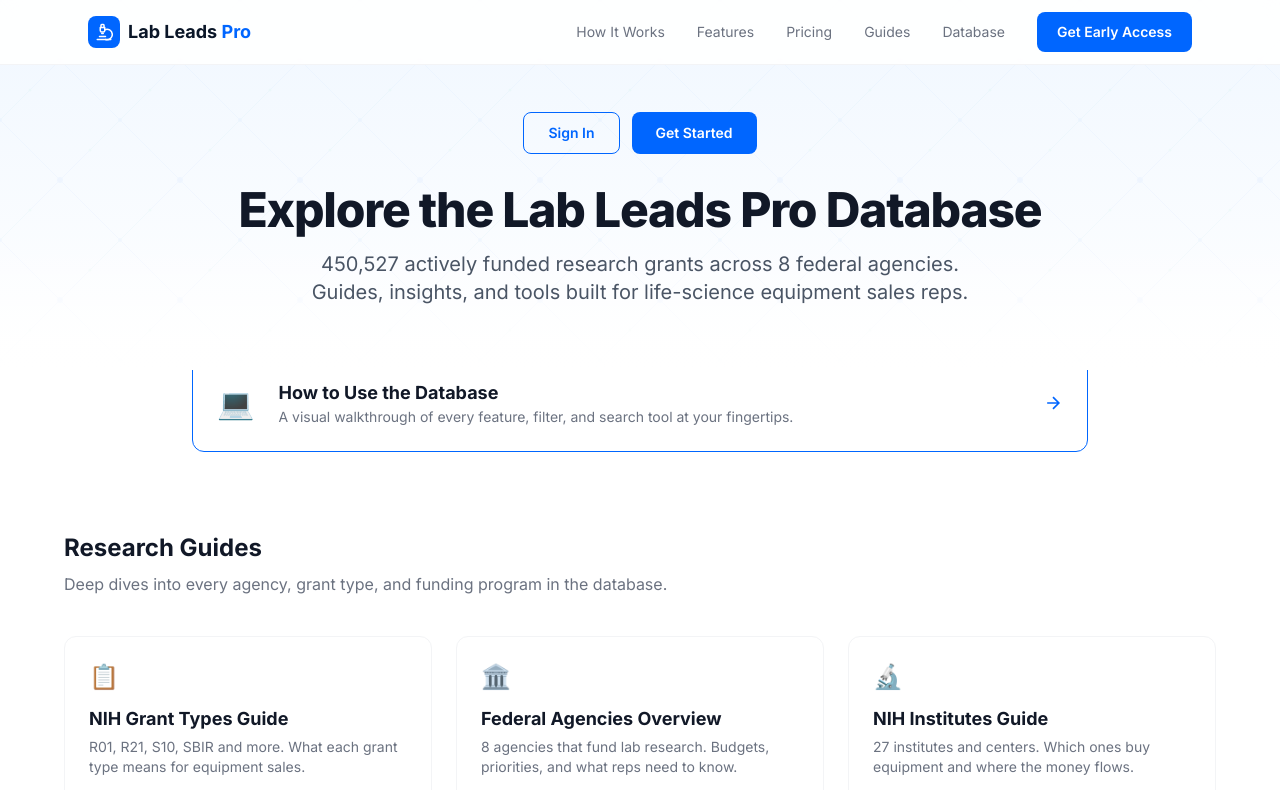
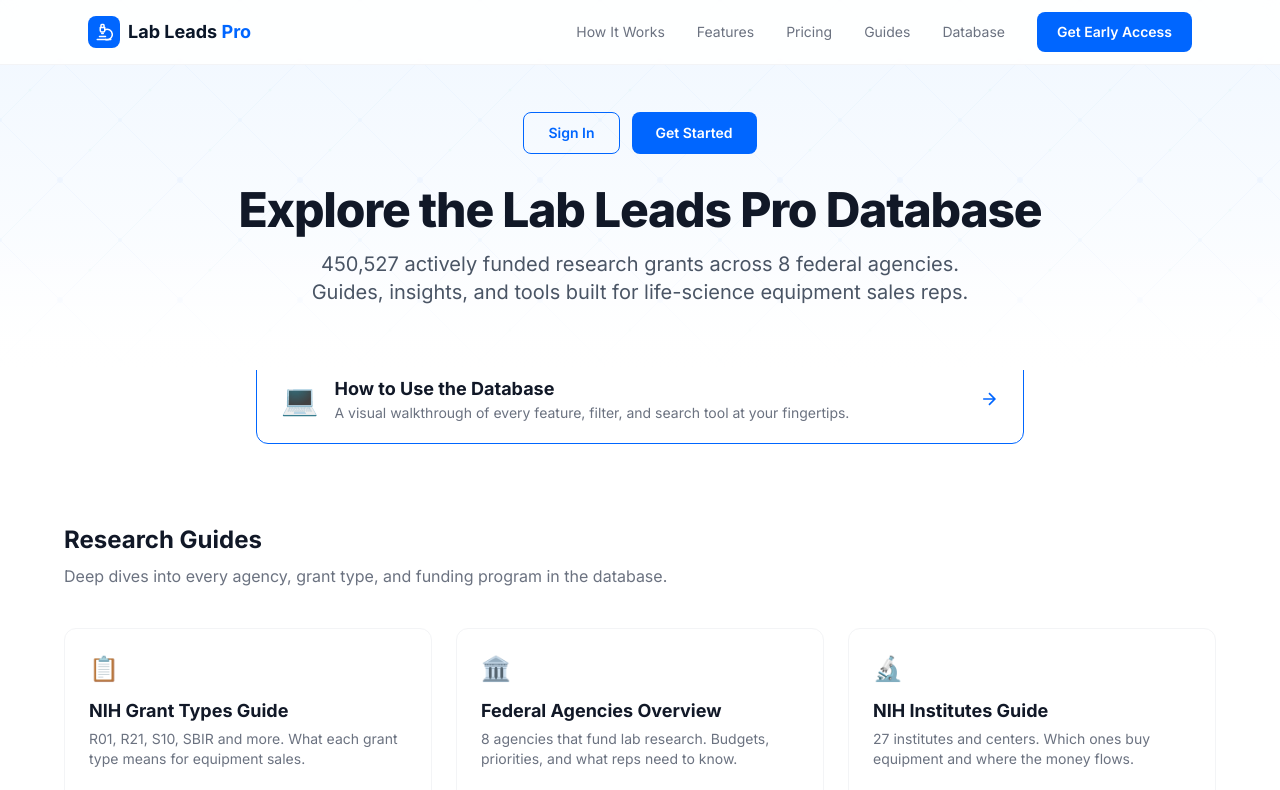
Before and after one commit to lableadmanager-bit/lableadspro-website, a Next.js app: page /database in a window 1280 px wide. Shown: the top 790 px of the page. Built offline with nearby package versions, Linux system fonts and the light colour scheme; no server answers.

Commit message:
Fix How to Use card: narrower (max-w-3xl), more side padding, tighter gaps

```diff
--- a/src/app/database/page.tsx
+++ b/src/app/database/page.tsx
@@ -143,11 +143,11 @@ export default function DatabaseHubPage() {
       </section>
 
       {/* How to Use - Featured */}
-      <section className="px-6 -mt-4 mb-4">
-        <div className="max-w-4xl mx-auto">
+      <section className="px-8 -mt-4 mb-4">
+        <div className="max-w-3xl mx-auto">
           <Link
             href="/database/guides/how-to-use"
-            className="group flex items-center gap-6 rounded-xl border border-[var(--color-brand)] bg-white p-6 hover:shadow-lg hover:shadow-blue-500/5 transition-all"
+            className="group flex items-center gap-4 rounded-xl border border-[var(--color-brand)] bg-white px-6 py-5 hover:shadow-lg hover:shadow-blue-500/5 transition-all"
           >
             <span className="text-3xl shrink-0">💻</span>
             <div className="flex-1">
```
